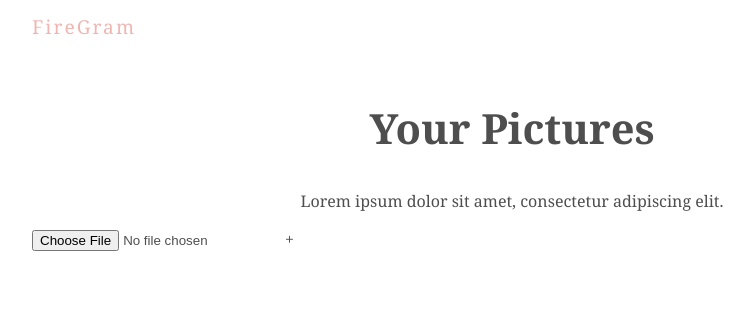
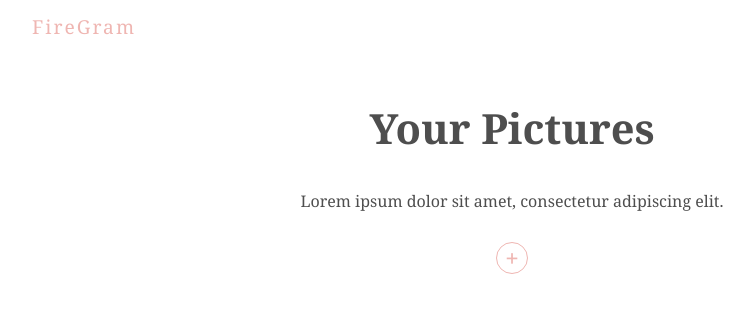
Before and after one commit to chetanchandel31/firegram, a React (Create React App) app: page / in a window 1280 px wide. Shown: the top 312 px of the page, without its empty margins (128-878 px from the left). Built offline with nearby package versions, Linux system fonts and the light colour scheme.

Commit message:
create useFirestore hook

```diff
--- /dev/null
+++ b/src/components/UploadForm.js/ProgressBar.js
@@ -0,0 +1,14 @@
+import React, { useEffect } from "react";
+import useStorage from "../../hooks/useStorage";
+
+const ProgressBar = ({ file, setFile }) => {
+	const { url, progress } = useStorage(file);
+
+	useEffect(() => {
+		if (url) setFile(null);
+	}, [url, setFile]);
+
+	return <div className="progress-bar" style={{ width: progress + "%" }}></div>;
+};
+
+export default ProgressBar;
--- a/src/components/UploadForm.js/UploadForm.js
+++ b/src/components/UploadForm.js/UploadForm.js
@@ -1,4 +1,5 @@
 import React, { useState } from "react";
+import ProgressBar from "./ProgressBar";
 
 const UploadForm = () => {
 	const [file, setFile] = useState(null);
@@ -28,6 +29,7 @@ const UploadForm = () => {
 			<div className="output">
 				<div className="error">{error}</div>
 				<div>{file?.name}</div>
+				{file && <ProgressBar file={file} setFile={setFile} />}
 			</div>
 		</form>
 	);
--- a/src/firebase/firebase.js
+++ b/src/firebase/firebase.js
@@ -13,6 +13,7 @@ firebase.initializeApp({
 });
 
 export const firestore = firebase.firestore();
-export const storage = firebase.storage();
+export const firebaseStorage = firebase.storage();
+export const serverTimestsamp = firebase.firestore.FieldValue.serverTimestamp;
 
 export default firebase;
--- a/src/hooks/useStorage.js
+++ b/src/hooks/useStorage.js
@@ -1,5 +1,5 @@
 import { useEffect, useState } from "react";
-import { storage } from "../firebase/firebase";
+import { firebaseStorage, firestore, serverTimestsamp } from "../firebase/firebase";
 
 const useStorage = file => {
 	const [progress, setProgress] = useState(0);
@@ -8,7 +8,8 @@ const useStorage = file => {
 
 	useEffect(() => {
 		//create a ref in "firebase storage" where we will later store an actual image
-		const storageRef = storage.ref(file.name);
+		const storageRef = firebaseStorage.ref(file.name);
+		const collectionRef = firestore.collection("images");
 
 		//put the actual image in that ref using an asyncronous method
 		storageRef.put(file).on(
@@ -23,6 +24,7 @@ const useStorage = file => {
 			async () => {
 				//URL of actual image in "firebase storage"
 				const url = await storageRef.getDownloadURL();
+				collectionRef.add({ url, createdAt: serverTimestsamp() });
 				setUrl(url);
 			}
 		);
--- a/src/index.css
+++ b/src/index.css
@@ -1,41 +1,75 @@
-@import url('https://fonts.googleapis.com/css2?family=Noto+Serif:wght@400;700&display=swap');
+@import url("https://fonts.googleapis.com/css2?family=Noto+Serif:wght@400;700&display=swap");
 
-:root{
+:root {
 	--primary: #efb6b2;
 	--secondary: #4e4e4e;
 	--error: #ff4a4a;
 }
 
 /* base styles & title */
-body{
+body {
 	font-family: "Noto Serif";
 	color: var(--secondary);
 }
-.App{
+.App {
 	max-width: 960px;
 	margin: 0 auto;
 }
-.title h1{
+.title h1 {
 	color: var(--primary);
 	font-size: 1.2rem;
 	letter-spacing: 2px;
 	font-weight: normal;
 }
-.title h2, .title p{
+.title h2,
+.title p {
 	text-align: center;
 }
-.title h2{
+.title h2 {
 	margin-top: 60px;
 	font-size: 2.6rem;
 }
 
 /* upload form styles */
-
+form {
+	margin: 30px auto 10px;
+	text-align: center;
+}
+label input {
+	height: 0;
+	width: 0;
+	opacity: 0;
+}
+label {
+	display: block;
+	width: 30px;
+	height: 30px;
+	border: 1px solid var(--primary);
+	border-radius: 50%;
+	margin: 10px auto;
+	line-height: 30px;
+	color: var(--primary);
+	font-weight: bold;
+	font-size: 24px;
+}
+label:hover {
+	background: var(--primary);
+	color: white;
+}
+.output {
+	height: 60px;
+	font-size: 0.8rem;
+}
+.error {
+	color: var(--error);
+}
 
 /* progress bar styles */
-
-
+.progress-bar {
+	height: 5px;
+	background: var(--primary);
+	margin-top: 20px;
+}
 /* image grid styles */
 
-
 /* modal styles */
```
Also changed, not shown: src/hooks/useFirestore.js (added, +23 -0 lines). Lines whose indentation alone changed are shown as unchanged.
